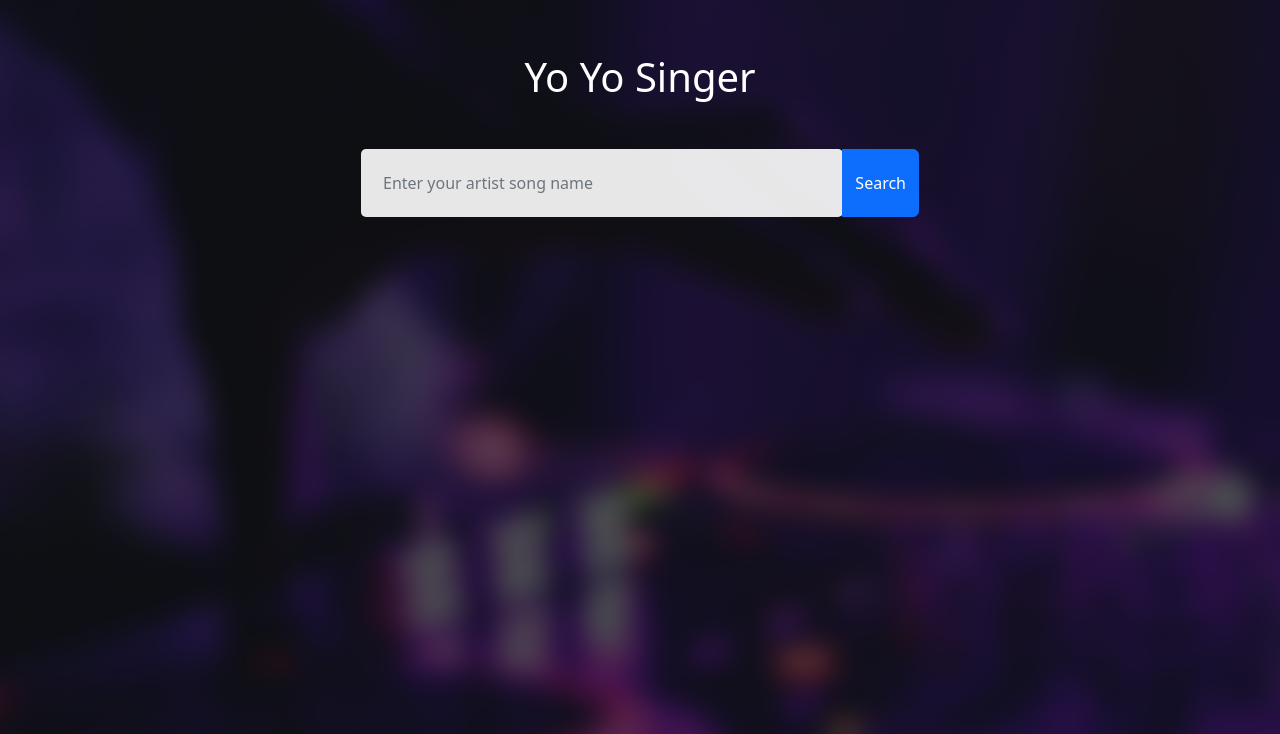
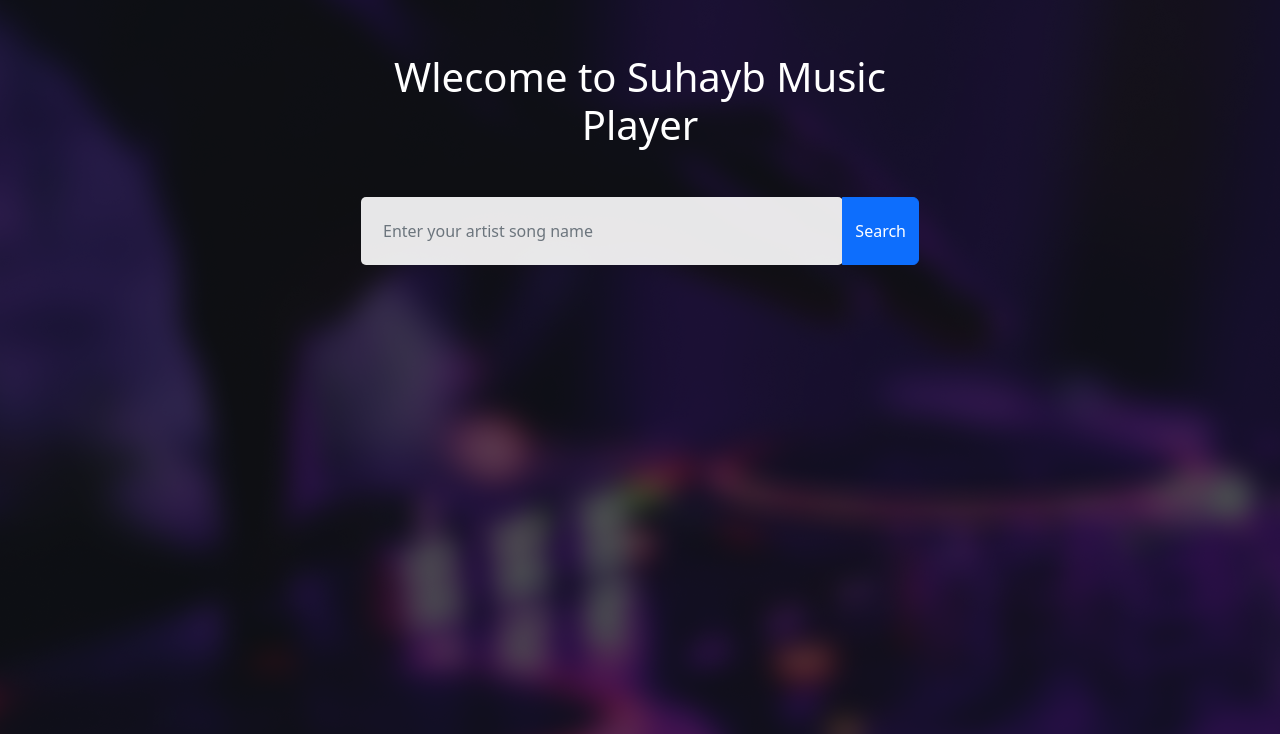
Before and after one commit to suhayblegend/music-player, a plain HTML site: page index.html in a window 1280 px wide. Shown: the part 66-800 px from the top of the page. Drawn offline with nearby package versions, Linux system fonts and the light colour scheme.

Commit message:
FEW CHNAGES

```diff
--- a/index.html
+++ b/index.html
@@ -26,7 +26,7 @@
             </nav>
             <div class="">
                 <div class="search-bar col-md-6 mx-auto ">
-                    <h1 class="text-center my-5" style="color:white;">Yo Yo Singer</h1>
+                    <h1 class="text-center my-5" style="color:white;">Wlecome to Suhayb Music Player</h1>
                     <div class="input-group mb-3">
                         <input id="search-field" type="text" class="form-control" placeholder="Enter your artist song name" >
                         <button onclick="searchSong()" class="btn btn-primary search-btn" >Search</button>
```
